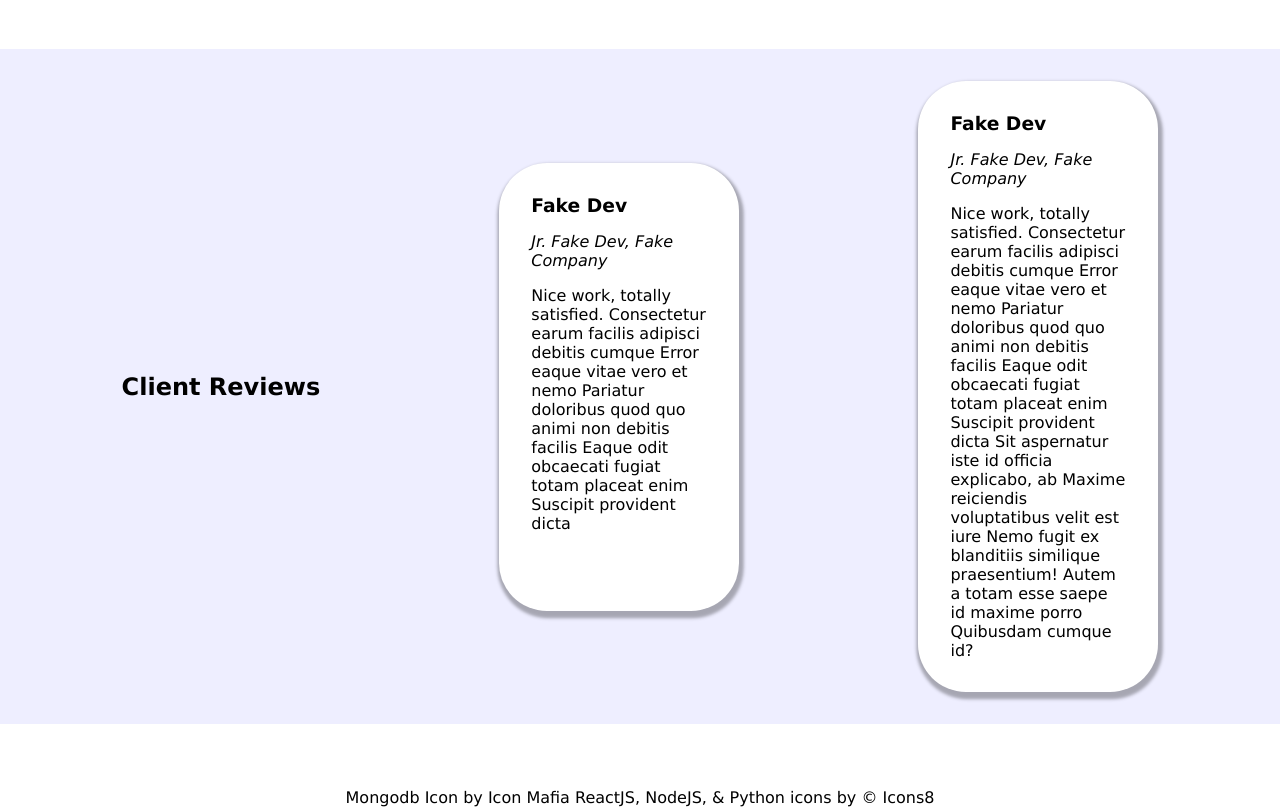
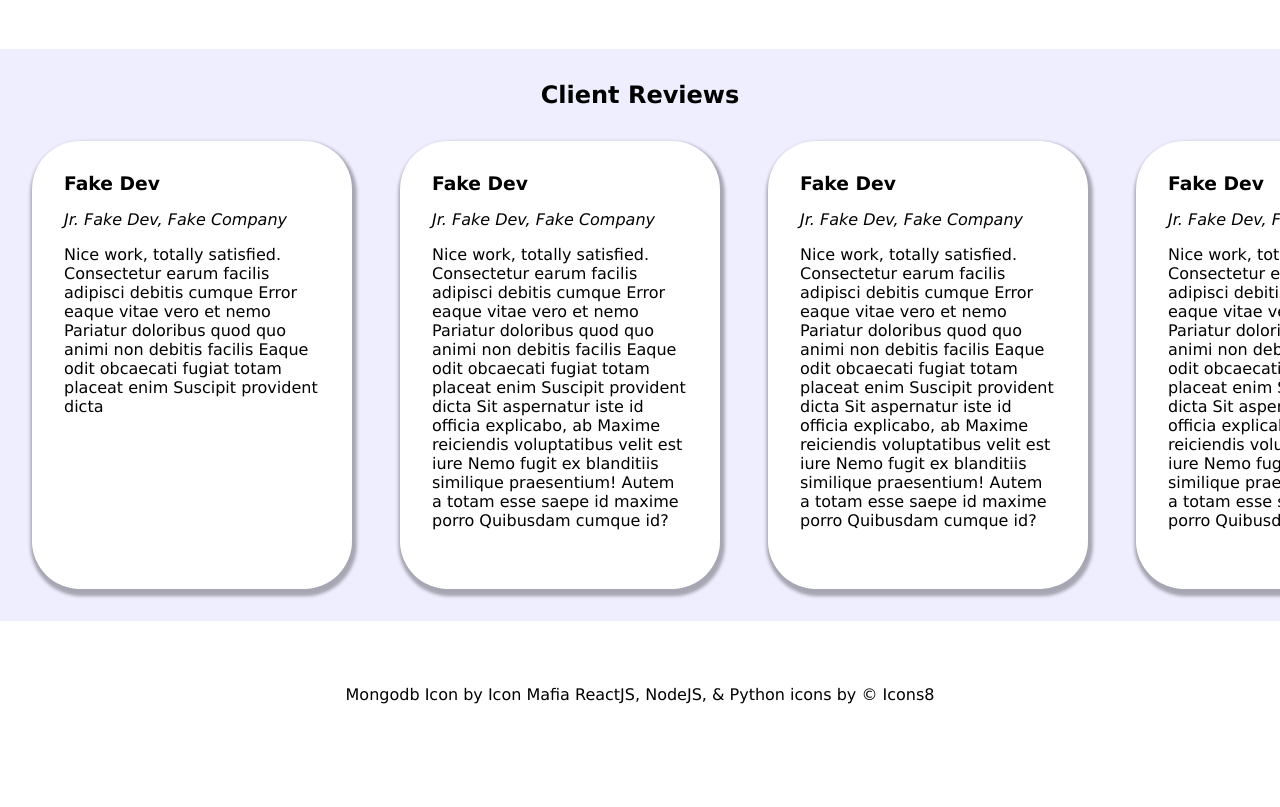
Before and after one commit to foy4748/portfolioProtoType, a website: page index.html in a window 1280 px wide. Shown: the part 693-1500 px from the top of the page. After the commit the page ends 1397 px from the top, so only its background shows below. Drawn offline with Linux system fonts and the light colour scheme.

Commit message:
Added Review Cards properly (I guess).

```diff
--- a/index.css
+++ b/index.css
@@ -180,24 +180,30 @@ img#profilePic {
 	  text-align:center;
   }
 
+  .Reviews{
+	height: min-content;
+    background-color: #eef;
+  }
+
+  .Reviews > h2 {
+	  padding-top: 2rem;
+	  text-align: center;
+  }
   .clientsReviews{
     display:flex;
-    flex-flow:column;
-    align-items: center;
-    background-color: #eef;
+	overflow-x: auto;
     padding: 2rem;
-  }
-
-  .clientsReviews > * + * {
-    margin-top: 1rem;
+	gap: 3rem;
   }
 
   .review{
+	display:flex;
     background-color:white;
     border-radius: 3rem;
     box-shadow: 0.10rem 0.25rem 0.2rem 0.2rem rgb(0 0 0 / 30%);
     padding:2rem;
-    width: 15rem;
+	flex-flow: column wrap;
+	flex:1 0 20rem;
     min-height: 28rem;
   }
 
@@ -283,16 +289,8 @@ img#profilePic {
 	  transform: rotate(180deg);
   }
 
-  .review{
-    margin:0;
-  }
-
   .clientsReviews{
-    flex-direction:row;
-    justify-content: space-around;
-    height:min-content;
     width: 100%;
-    overflow-y:auto;
   }
 }
 
--- a/index.html
+++ b/index.html
@@ -70,8 +70,9 @@
 	  </div>
 	</div>
 
+	<div class="Reviews">
+	  <h2>Client Reviews</h2>
 	  <div class="clientsReviews">
-	<h2>Client Reviews</h2>
 		<div class="review review1">
 		  <h3>Fake Dev</h3>
 		  <p>Jr. Fake Dev, Fake Company</p>
@@ -81,6 +82,22 @@
 		  <h3>Fake Dev</h3>
 		  <p>Jr. Fake Dev, Fake Company</p>
 		  <p>Nice work, totally satisfied. Consectetur earum facilis adipisci debitis cumque Error eaque vitae vero et nemo Pariatur doloribus quod quo animi non debitis facilis Eaque odit obcaecati fugiat totam placeat enim Suscipit provident dicta Sit aspernatur iste id officia explicabo, ab Maxime reiciendis voluptatibus velit est iure Nemo fugit ex blanditiis similique praesentium! Autem a totam esse saepe id maxime porro Quibusdam cumque id?</p>
+		</div>
+		<div class="review review3">
+		  <h3>Fake Dev</h3>
+		  <p>Jr. Fake Dev, Fake Company</p>
+		  <p>Nice work, totally satisfied. Consectetur earum facilis adipisci debitis cumque Error eaque vitae vero et nemo Pariatur doloribus quod quo animi non debitis facilis Eaque odit obcaecati fugiat totam placeat enim Suscipit provident dicta Sit aspernatur iste id officia explicabo, ab Maxime reiciendis voluptatibus velit est iure Nemo fugit ex blanditiis similique praesentium! Autem a totam esse saepe id maxime porro Quibusdam cumque id?</p>
+		</div>
+		<div class="review review4">
+		  <h3>Fake Dev</h3>
+		  <p>Jr. Fake Dev, Fake Company</p>
+		  <p>Nice work, totally satisfied. Consectetur earum facilis adipisci debitis cumque Error eaque vitae vero et nemo Pariatur doloribus quod quo animi non debitis facilis Eaque odit obcaecati fugiat totam placeat enim Suscipit provident dicta Sit aspernatur iste id officia explicabo, ab Maxime reiciendis voluptatibus velit est iure Nemo fugit ex blanditiis similique praesentium! Autem a totam esse saepe id maxime porro Quibusdam cumque id?</p>
+		</div>
+		<div class="review review5">
+		  <h3>Fake Dev</h3>
+		  <p>Jr. Fake Dev, Fake Company</p>
+		  <p>Nice work, totally satisfied. Consectetur earum facilis adipisci debitis cumque Error eaque vitae vero et nemo Pariatur doloribus quod quo animi non debitis facilis Eaque odit obcaecati fugiat totam placeat enim Suscipit provident dicta Sit aspernatur iste id officia explicabo, ab Maxime reiciendis voluptatibus velit est iure Nemo fugit ex blanditiis similique praesentium! Autem a totam esse saepe id maxime porro Quibusdam cumque id?</p>
+		</div>
 	  </div>
 	</div>
 
```
Lines whose indentation alone changed are shown as unchanged.
